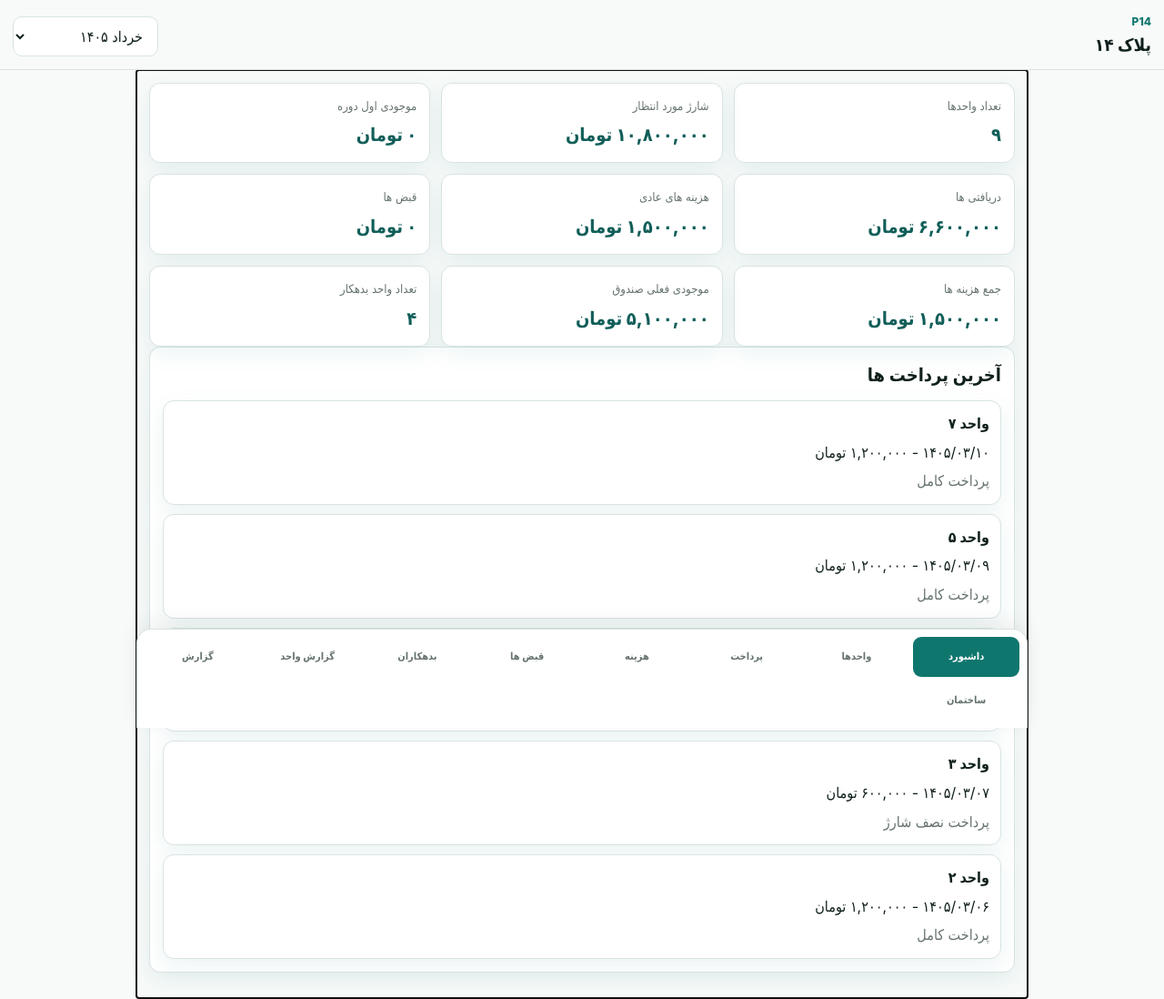
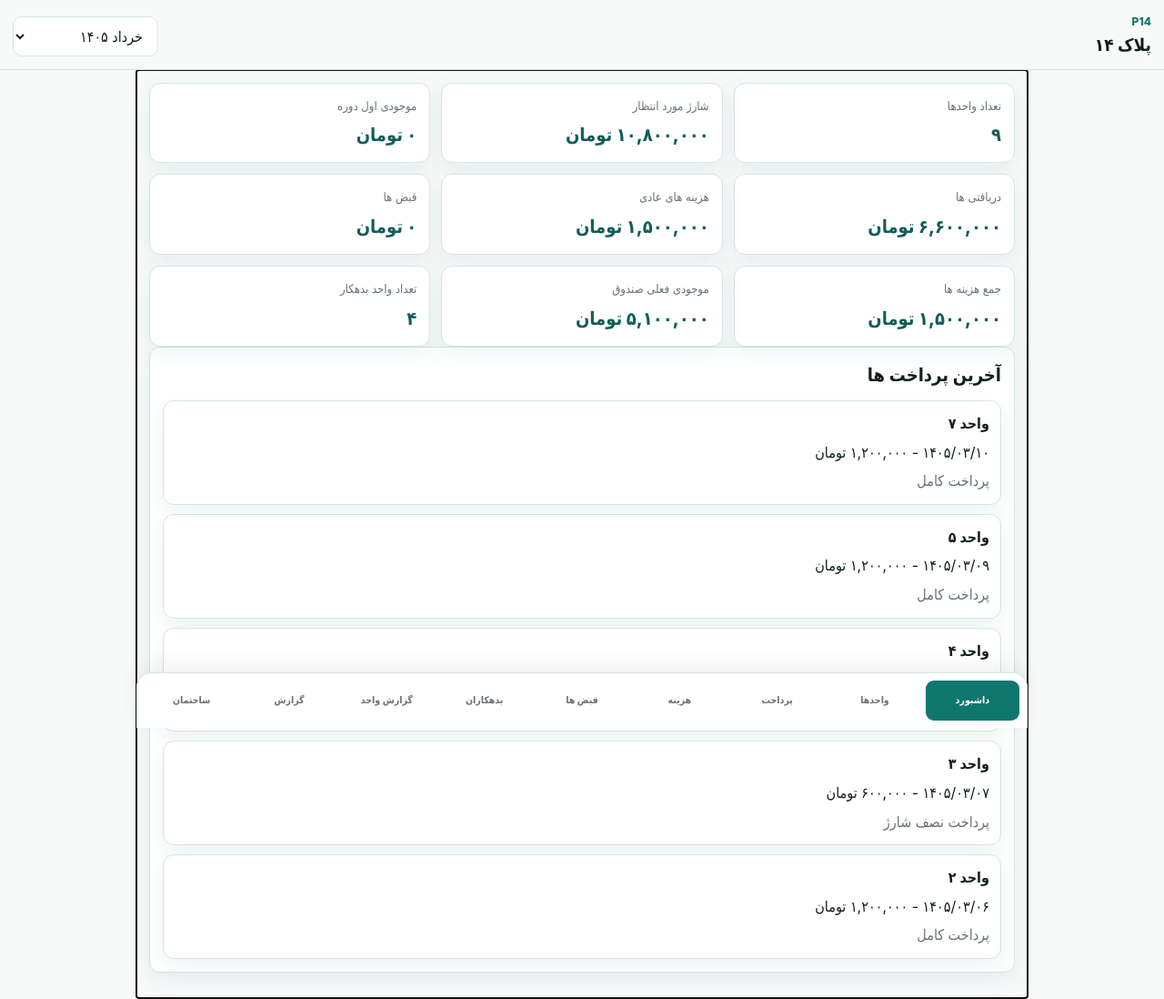
Before and after one commit to aiechoblog/P14-iOS-Building-Manager, a plain HTML site: page pwa/index.html in a window 1280 px wide. Shown: the whole page at 91% size. Drawn offline with Linux system fonts and the light colour scheme.

Commit message:
Update style.css

```diff
--- a/pwa/style.css
+++ b/pwa/style.css
@@ -117,23 +117,26 @@ textarea {
   bottom: 0;
   left: 0;
   z-index: 20;
-  display: grid;
-  grid-template-columns: repeat(8, 1fr);
+  display: flex;
   gap: 4px;
+  overflow-x: auto;
   padding: 8px 8px calc(8px + env(safe-area-inset-bottom));
   background: var(--surface);
   border-top: 1px solid var(--border);
   box-shadow: 0 -8px 22px rgba(0, 0, 0, 0.06);
+  -webkit-overflow-scrolling: touch;
 }
 
 .bottom-nav button {
+  flex: 0 0 auto;
+  min-width: 68px;
   min-height: 44px;
   padding: 7px 4px;
   color: var(--muted);
   background: transparent;
   border: 0;
   border-radius: 9px;
-  font-size: 11px;
+  font-size: 10.5px;
   font-weight: 700;
 }
 
@@ -286,6 +289,16 @@ textarea {
 }
 
 @media (min-width: 680px) {
+  .bottom-nav {
+    display: grid;
+    grid-template-columns: repeat(9, 1fr);
+    overflow-x: visible;
+  }
+
+  .bottom-nav button {
+    min-width: 0;
+  }
+
   .cards {
     grid-template-columns: repeat(2, 1fr);
   }
```
